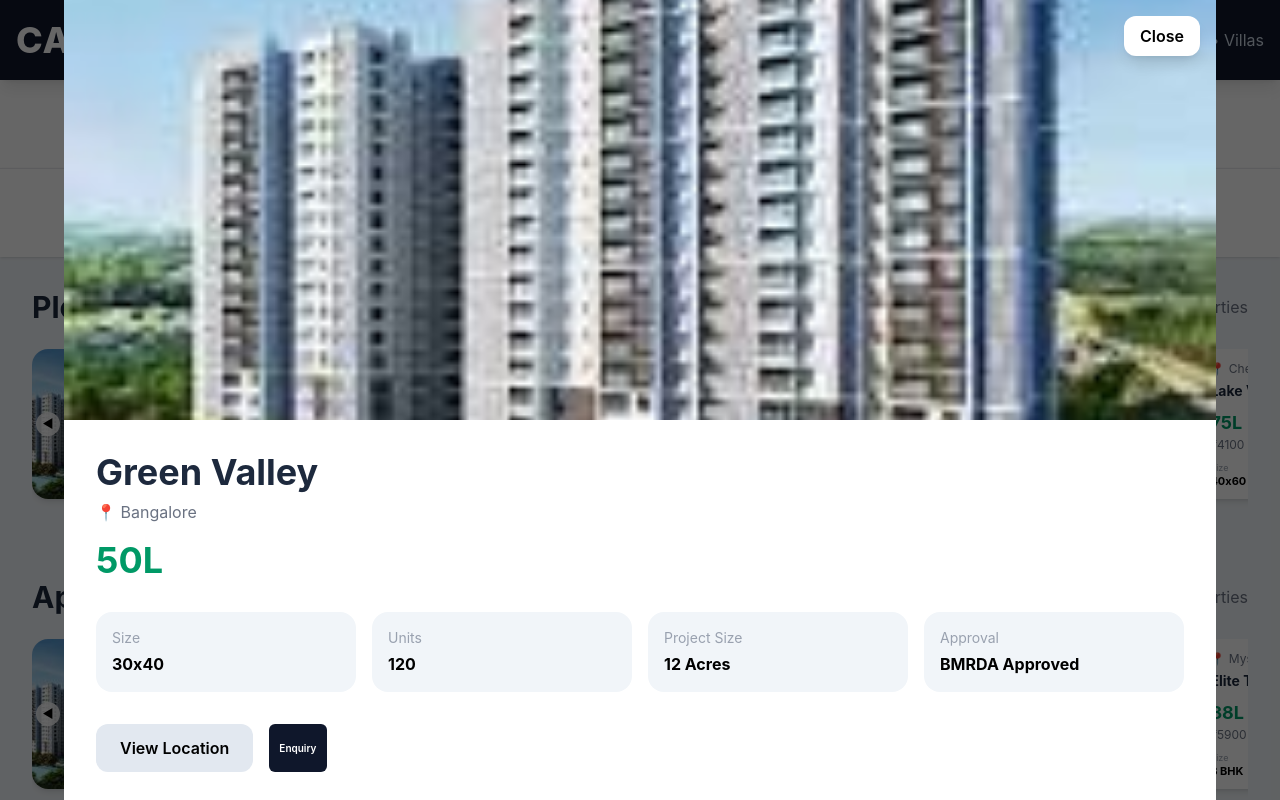
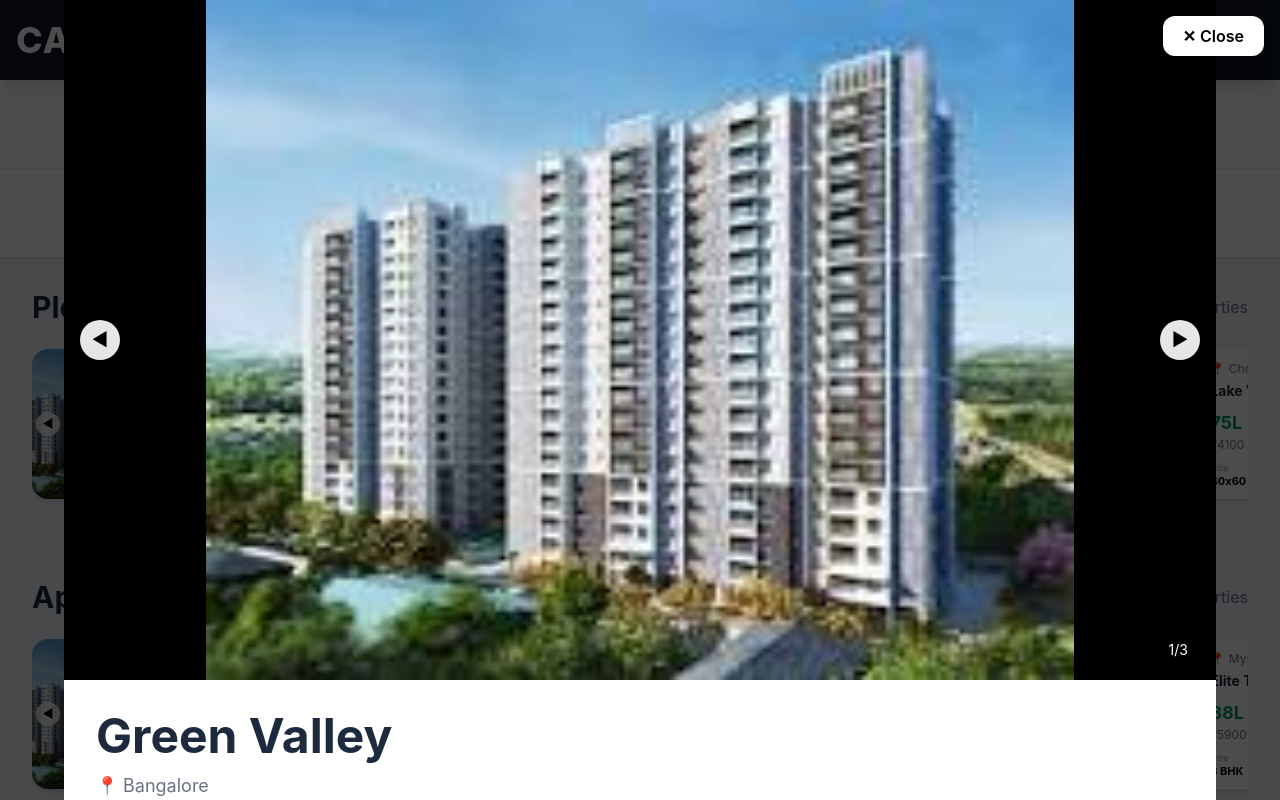
Before and after one commit to TejasAN2818/capital-acres, a React (Vite) app: page / in a window 1280 px wide. Both pictures are taken after a click on the element 192 px from the left and 424 px from the top of the page. Shown: the top 800 px of the page. Built offline with nearby package versions, Linux system fonts and the light colour scheme.

Commit message:
details page updated 2

```diff
--- a/src/components/PropertyDetailModal.jsx
+++ b/src/components/PropertyDetailModal.jsx
@@ -1,3 +1,5 @@
+import { useState } from "react";
+
 import PropertyDetails from "./PropertyDetails";
 import EnquiryButton from "./EnquiryButton";
 
@@ -6,40 +8,131 @@ export default function PropertyDetailModal({
   closeModal
 }) {
 
+  const [currentImage, setCurrentImage] =
+    useState(0);
+
+  const totalImages =
+    property.images?.length || 1;
+
+  const nextImage = () => {
+
+    setCurrentImage(
+      (prev) =>
+        (prev + 1) % totalImages
+    );
+  };
+
+  const prevImage = () => {
+
+    setCurrentImage((prev) =>
+      prev === 0
+        ? totalImages - 1
+        : prev - 1
+    );
+  };
+
   return (
-    <div className="fixed inset-0 bg-black/60 z-50 overflow-y-auto">
+    <div className="fixed inset-0 bg-black/70 z-50 overflow-y-auto">
 
-      <div className="max-w-6xl mx-auto bg-white min-h-screen">
+      <div className="max-w-6xl mx-auto bg-white min-h-screen relative">
 
-        {/* TOP IMAGE */}
-        <div className="relative">
+        {/* FIXED CLOSE BUTTON */}
+        <button
+          onClick={closeModal}
+          className="
+            fixed
+            top-4
+            right-4
+            z-50
+            bg-white
+            shadow-xl
+            px-5
+            py-2
+            rounded-xl
+            font-semibold
+          "
+        >
+          ✕ Close
+        </button>
+
+        {/* IMAGE SECTION */}
+        <div className="relative bg-black">
 
           <img
             src={
-              property.images?.[0] ||
-              property.image
+              property.images?.[
+                currentImage
+              ] || property.image
             }
             alt={property.projectName}
-            className="w-full h-[260px] md:h-[420px] object-cover"
+            className="
+              w-full
+              h-auto
+              max-h-[85vh]
+              object-contain
+            "
           />
 
-          {/* CLOSE BUTTON */}
-          <button
-            onClick={closeModal}
+          {/* IMAGE COUNT */}
+          {totalImages > 1 && (
+            <div
               className="
                 absolute
-              top-4
+                bottom-4
                 right-4
-              bg-white
-              px-4
-              py-2
+                bg-black/70
+                text-white
+                px-3
+                py-1
                 rounded-xl
-              shadow-lg
-              font-semibold
+                text-sm
               "
             >
-            Close
+              {currentImage + 1}/{totalImages}
+            </div>
+          )}
+
+          {/* LEFT BUTTON */}
+          {totalImages > 1 && (
+            <button
+              onClick={prevImage}
+              className="
+                absolute
+                left-4
+                top-1/2
+                -translate-y-1/2
+                bg-white/90
+                w-10
+                h-10
+                rounded-full
+                text-lg
+                shadow-lg
+              "
+            >
+              ◀
             </button>
+          )}
+
+          {/* RIGHT BUTTON */}
+          {totalImages > 1 && (
+            <button
+              onClick={nextImage}
+              className="
+                absolute
+                right-4
+                top-1/2
+                -translate-y-1/2
+                bg-white/90
+                w-10
+                h-10
+                rounded-full
+                text-lg
+                shadow-lg
+              "
+            >
+              ▶
+            </button>
+          )}
 
         </div>
 
@@ -47,31 +140,49 @@ export default function PropertyDetailModal({
         <div className="p-5 md:p-8">
 
           {/* PROJECT NAME */}
-          <h1 className="text-3xl md:text-4xl font-bold text-slate-800">
-
+          <h1
+            className="
+              text-3xl
+              md:text-5xl
+              font-bold
+              text-slate-800
+            "
+          >
             {property.projectName}
-
           </h1>
 
           {/* LOCATION */}
-          <p className="text-gray-500 mt-2">
+          <p className="text-gray-500 mt-3 text-lg">
 
             📍 {property.location}
 
           </p>
 
           {/* PRICE */}
-          <p className="text-emerald-600 text-3xl md:text-4xl font-bold mt-4">
-
+          <p
+            className="
+              text-emerald-600
+              text-4xl
+              md:text-5xl
+              font-bold
+              mt-5
+            "
+          >
             {property.price}
-
           </p>
 
           {/* QUICK DETAILS */}
-          <div className="grid grid-cols-2 md:grid-cols-4 gap-4 mt-8">
+          <div
+            className="
+              grid
+              grid-cols-2
+              md:grid-cols-4
+              gap-4
+              mt-8
+            "
+          >
 
             <div className="bg-slate-100 p-4 rounded-2xl">
-
               <p className="text-gray-400 text-sm">
                 Size
               </p>
@@ -79,11 +190,9 @@ export default function PropertyDetailModal({
               <p className="font-bold mt-1">
                 {property.availableSize}
               </p>
-
             </div>
 
             <div className="bg-slate-100 p-4 rounded-2xl">
-
               <p className="text-gray-400 text-sm">
                 Units
               </p>
@@ -91,11 +200,9 @@ export default function PropertyDetailModal({
               <p className="font-bold mt-1">
                 {property.totalUnits}
               </p>
-
             </div>
 
             <div className="bg-slate-100 p-4 rounded-2xl">
-
               <p className="text-gray-400 text-sm">
                 Project Size
               </p>
@@ -103,11 +210,9 @@ export default function PropertyDetailModal({
               <p className="font-bold mt-1">
                 {property.projectSize}
               </p>
-
             </div>
 
             <div className="bg-slate-100 p-4 rounded-2xl">
-
               <p className="text-gray-400 text-sm">
                 Approval
               </p>
@@ -115,13 +220,12 @@ export default function PropertyDetailModal({
               <p className="font-bold mt-1">
                 {property.approvals}
               </p>
-
             </div>
 
           </div>
 
-          {/* BUTTONS */}
-          <div className="flex gap-4 mt-8">
+          {/* ACTION BUTTONS */}
+          <div className="flex gap-4 mt-8 flex-wrap">
 
             {/* LOCATION BUTTON */}
             <a
@@ -129,26 +233,37 @@ export default function PropertyDetailModal({
               target="_blank"
               rel="noreferrer"
               className="
-                bg-slate-200
-                hover:bg-slate-300
-                px-6
-                py-3
-                rounded-xl
-                font-semibold
+                bg-blue-600
+                hover:bg-blue-700
+                text-white
+                px-8
+                py-4
+                rounded-2xl
+                font-bold
+                shadow-lg
                 text-center
+                transition
               "
             >
-              View Location
+              📍 View Location
             </a>
 
             {/* ENQUIRY BUTTON */}
+            <div
+              className="
+                scale-125
+                origin-left
+                mt-1
+              "
+            >
               <EnquiryButton
                 property={property}
               />
+            </div>
 
           </div>
 
-          {/* ALL DETAILS */}
+          {/* FULL DETAILS */}
           <PropertyDetails
             property={property}
           />
--- a/src/components/PropertyDetails.jsx
+++ b/src/components/PropertyDetails.jsx
@@ -3,14 +3,14 @@ export default function PropertyDetails({
 }) {
 
   return (
-    <div className="mt-10 space-y-5">
+    <div className="mt-10 space-y-8">
 
       <div>
         <h2 className="font-bold text-2xl">
           Description
         </h2>
 
-        <p className="text-gray-600 mt-2">
+        <p className="text-gray-600 mt-3 leading-7">
           {property.description}
         </p>
       </div>
@@ -20,7 +20,7 @@ export default function PropertyDetails({
           Amenities
         </h2>
 
-        <p className="text-gray-600 mt-2">
+        <p className="text-gray-600 mt-3">
           {property.amenities}
         </p>
       </div>
@@ -30,7 +30,7 @@ export default function PropertyDetails({
           Nearby Places
         </h2>
 
-        <p className="text-gray-600 mt-2">
+        <p className="text-gray-600 mt-3">
           {property.nearbyPlaces}
         </p>
       </div>
@@ -40,8 +40,48 @@ export default function PropertyDetails({
           Builder Name
         </h2>
 
-        <p className="text-gray-600 mt-2">
+        <p className="text-gray-600 mt-3">
           {property.builderName}
+        </p>
+      </div>
+
+      <div>
+        <h2 className="font-bold text-2xl">
+          Landmark
+        </h2>
+
+        <p className="text-gray-600 mt-3">
+          {property.landmark}
+        </p>
+      </div>
+
+      <div>
+        <h2 className="font-bold text-2xl">
+          Bank Loans
+        </h2>
+
+        <p className="text-gray-600 mt-3">
+          {property.bankLoans}
+        </p>
+      </div>
+
+      <div>
+        <h2 className="font-bold text-2xl">
+          Price Per Sq.ft
+        </h2>
+
+        <p className="text-gray-600 mt-3">
+          {property.pricePerSqft}
+        </p>
+      </div>
+
+      <div>
+        <h2 className="font-bold text-2xl">
+          Property Type
+        </h2>
+
+        <p className="text-gray-600 mt-3">
+          {property.type}
         </p>
       </div>
 
```
Lines whose indentation alone changed are shown as unchanged.
